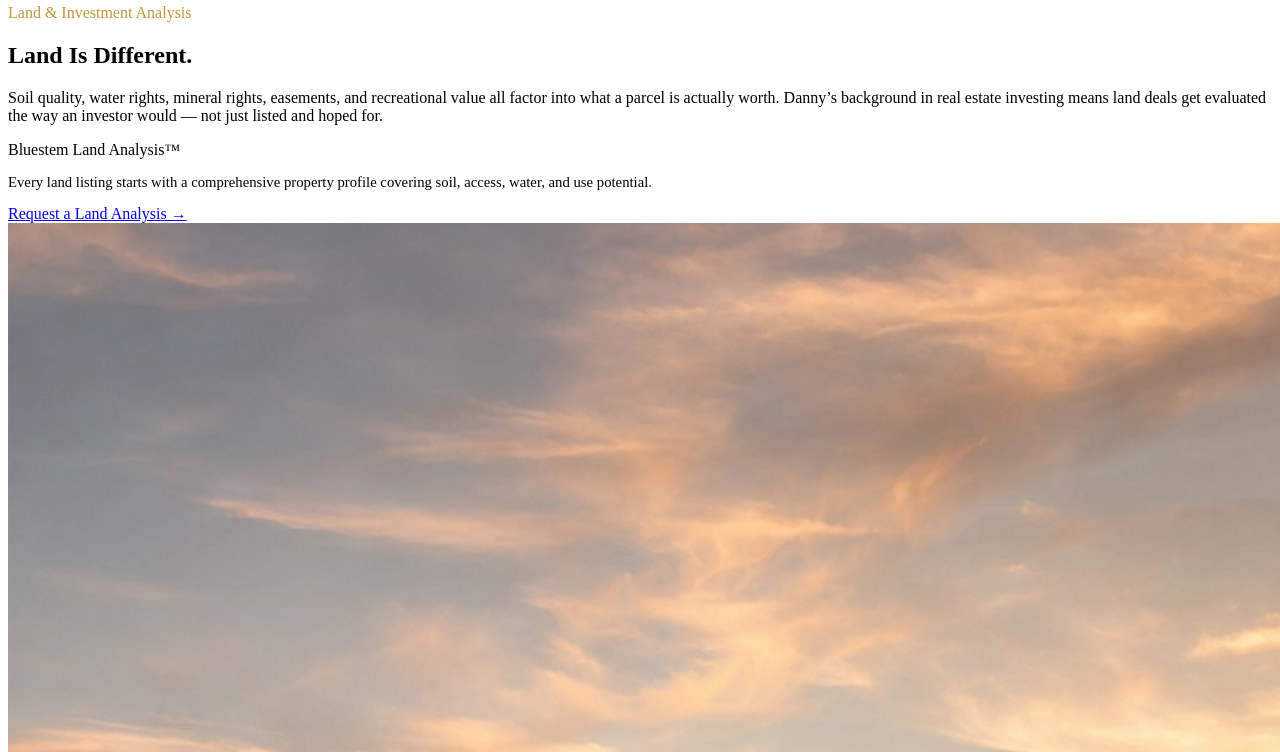
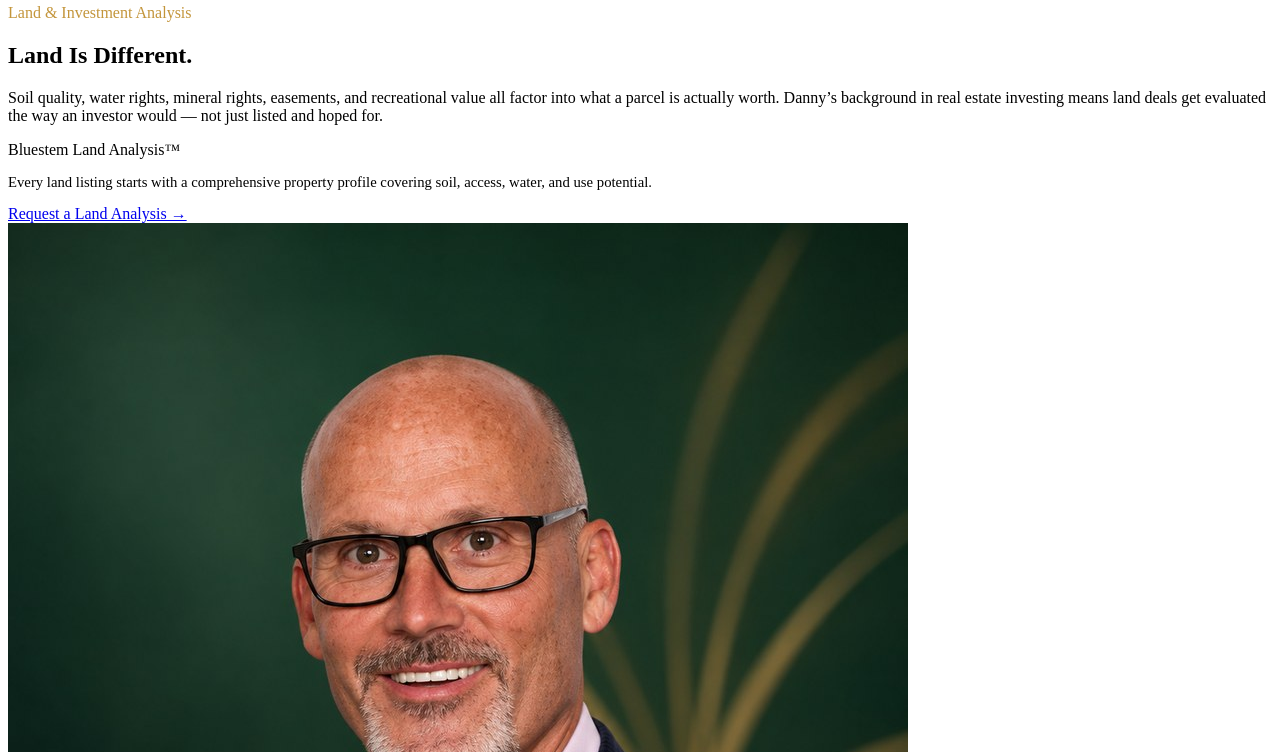
Before and after one commit to killergrowth/bluestem-real-estate, a website: page index.html in a window 1280 px wide. Shown: the part 11248-12000 px from the top of the page. Drawn offline with Linux system fonts and the light colour scheme.

Commit message:
Replace placeholder agent imagery with Danny Bullock real headshot on homepage spotlight and About page

```diff
--- a/index.html
+++ b/index.html
@@ -192,7 +192,7 @@
     <div class="container">
       <div class="kg-agent-spotlight gsap-fade">
         <div class="kg-agent-photo">
-          <img src="/images/pillar-land.jpg" alt="Kansas farmland representing Bluestem Real Estate and Land">
+          <img src="/images/danny-bullock.jpg" alt="Danny Bullock, Owner and Broker of Bluestem Real Estate and Land">
         </div>
         <div>
           <span class="section-label">Rooted in Kansas</span>
```
Also changed, not shown: about/index.html (+1 -0 lines), dist/about/index.html, dist/images/danny-bullock.jpg (added), dist/index.html, images/danny-bullock.jpg (added).
